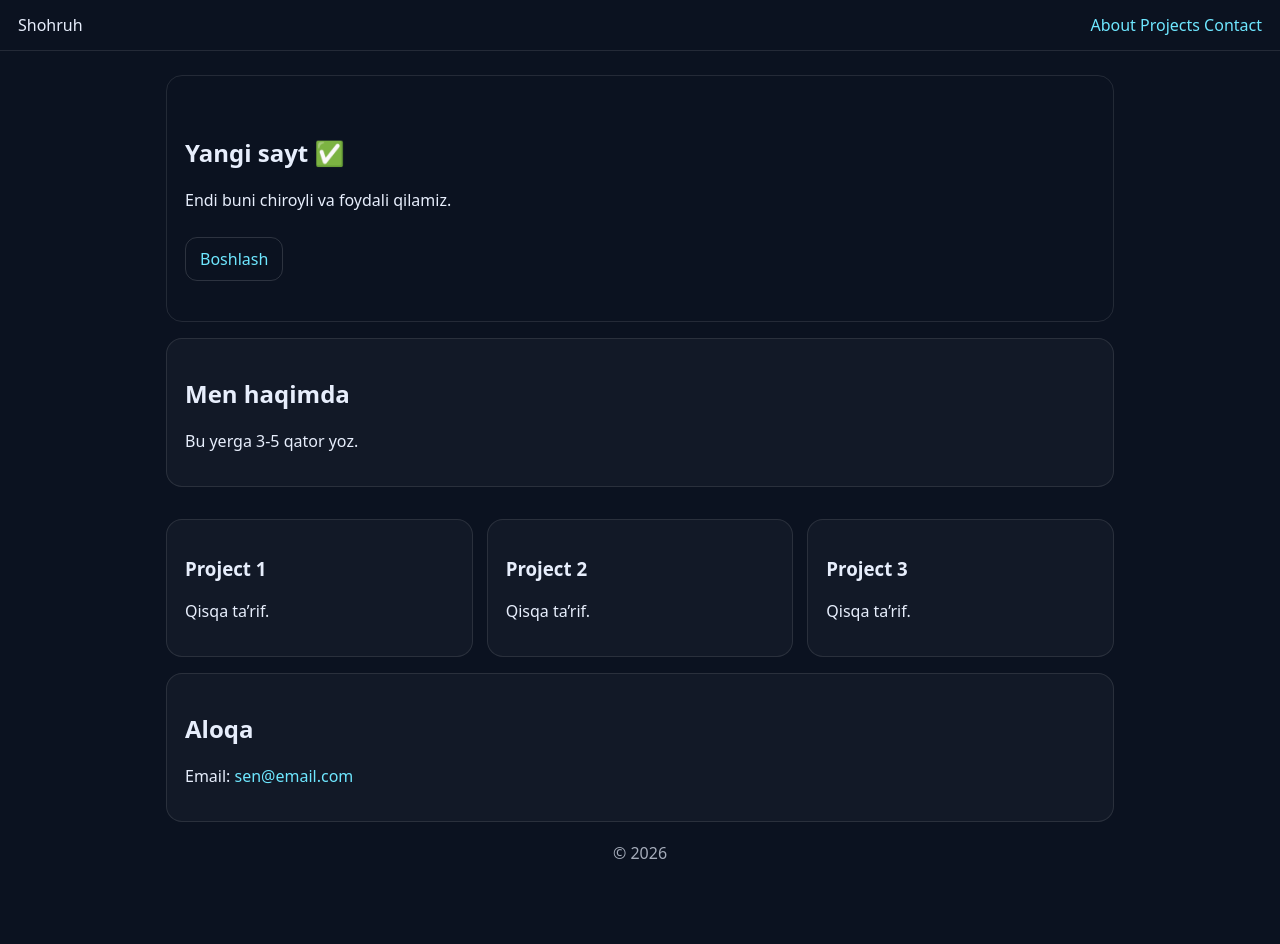
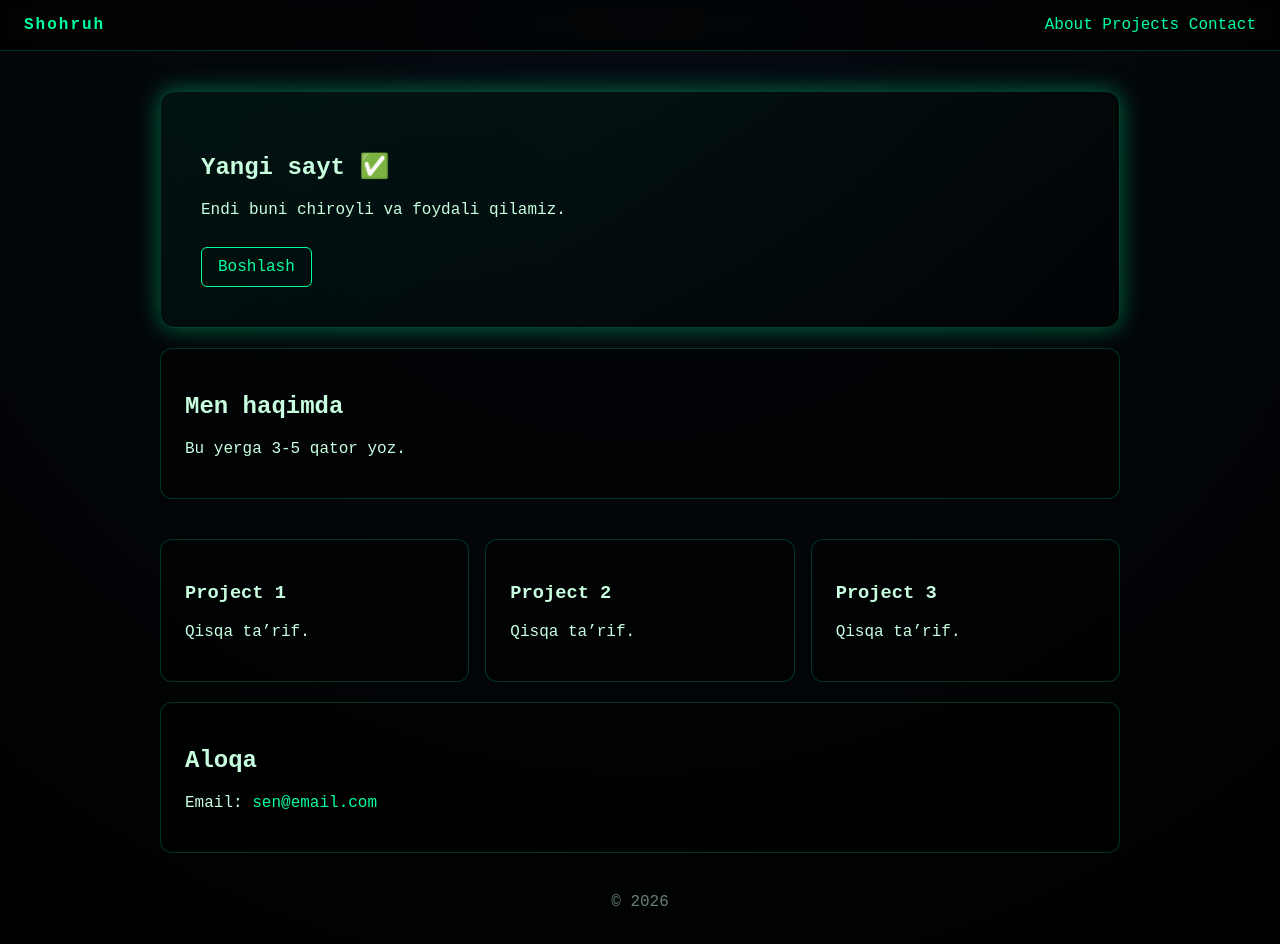
Before and after one commit to shohruh797/shohruh.cyber, a plain HTML site: page index.html in a window 1280 px wide. Drawn offline with Linux system fonts and the light colour scheme.

Commit message:
Update style.css

```diff
--- a/style.css
+++ b/style.css
@@ -1,11 +1,151 @@
-*{box-sizing:border-box}
-body{margin:0;font-family:system-ui;background:#0b1220;color:#e7eefc}
-a{color:#6ee7ff;text-decoration:none}
-.nav{display:flex;justify-content:space-between;align-items:center;padding:14px 18px;border-bottom:1px solid rgba(255,255,255,.1)}
-.container{max-width:980px;margin:auto;padding:24px 16px 60px}
-.hero{padding:40px 18px;border:1px solid rgba(255,255,255,.1);border-radius:16px}
-.btn{display:inline-block;margin-top:10px;padding:10px 14px;border:1px solid rgba(255,255,255,.14);border-radius:12px}
-.card{margin-top:16px;padding:18px;border:1px solid rgba(255,255,255,.1);border-radius:16px;background:rgba(255,255,255,.03)}
-.grid{margin-top:16px;display:grid;grid-template-columns:repeat(3,1fr);gap:14px}
-.footer{margin-top:20px;text-align:center;opacity:.7}
-@media(max-width:820px){.grid{grid-template-columns:1fr}}
+* {
+  box-sizing: border-box;
+}
+
+body {
+  margin: 0;
+  font-family: "Courier New", monospace;
+  background: radial-gradient(circle at top, #050b12, #000);
+  color: #c8ffdf;
+  overflow-x: hidden;
+}
+
+a {
+  color: #00ff9c;
+  text-decoration: none;
+}
+
+a:hover {
+  text-shadow: 0 0 5px #00ff9c;
+}
+
+/* NAVBAR */
+.nav {
+  display: flex;
+  justify-content: space-between;
+  align-items: center;
+  padding: 16px 24px;
+  border-bottom: 1px solid rgba(0,255,156,0.2);
+  background: rgba(0,0,0,0.6);
+  backdrop-filter: blur(6px);
+}
+
+.logo {
+  font-weight: bold;
+  letter-spacing: 2px;
+  color: #00ff9c;
+}
+
+.links a {
+  margin-left: 16px;
+  font-size: 14px;
+  opacity: 0.8;
+}
+
+.links a:hover {
+  opacity: 1;
+}
+
+/* LAYOUT */
+.container {
+  max-width: 1000px;
+  margin: auto;
+  padding: 40px 20px;
+}
+
+/* HERO */
+.hero {
+  padding: 40px;
+  border: 1px solid rgba(0,255,156,0.2);
+  border-radius: 14px;
+  background: linear-gradient(145deg, rgba(0,255,156,0.05), rgba(0,0,0,0.4));
+  animation: pulse 6s infinite alternate;
+}
+
+.hero h1 span {
+  color: #00ff9c;
+  text-shadow: 0 0 10px #00ff9c;
+}
+
+@keyframes pulse {
+  from { box-shadow: 0 0 10px rgba(0,255,156,0.1); }
+  to { box-shadow: 0 0 25px rgba(0,255,156,0.4); }
+}
+
+/* BUTTON */
+.btn {
+  display: inline-block;
+  padding: 10px 16px;
+  margin-top: 12px;
+  border: 1px solid #00ff9c;
+  border-radius: 6px;
+  color: #00ff9c;
+  transition: 0.3s;
+}
+
+.btn:hover {
+  background: #00ff9c;
+  color: black;
+  box-shadow: 0 0 15px #00ff9c;
+}
+
+/* CARDS */
+.card {
+  margin-top: 20px;
+  padding: 24px;
+  border: 1px solid rgba(0,255,156,0.2);
+  border-radius: 12px;
+  background: rgba(0,0,0,0.5);
+  transition: 0.3s;
+}
+
+.card:hover {
+  transform: scale(1.02);
+  box-shadow: 0 0 20px rgba(0,255,156,0.3);
+}
+
+/* GRID */
+.grid {
+  margin-top: 20px;
+  display: grid;
+  grid-template-columns: repeat(3, 1fr);
+  gap: 16px;
+}
+
+/* FOOTER */
+.footer {
+  margin-top: 40px;
+  text-align: center;
+  opacity: 0.5;
+}
+
+/* TERMINAL LOOK */
+.terminal {
+  background: black;
+  border: 1px solid #00ff9c;
+  padding: 20px;
+  border-radius: 10px;
+  font-size: 14px;
+  box-shadow: 0 0 15px rgba(0,255,156,0.3);
+}
+
+/* GLITCH EFFECT */
+.glitch {
+  animation: glitch 1.5s infinite;
+}
+
+@keyframes glitch {
+  0% { text-shadow: 2px 0 #00ff9c; }
+  20% { text-shadow: -2px 0 red; }
+  40% { text-shadow: 2px 0 blue; }
+  60% { text-shadow: -1px 0 #00ff9c; }
+  80% { text-shadow: 1px 0 #00ff9c; }
+  100% { text-shadow: none; }
+}
+
+/* RESPONSIVE */
+@media(max-width: 800px){
+  .grid {
+    grid-template-columns: 1fr;
+  }
+}
```
